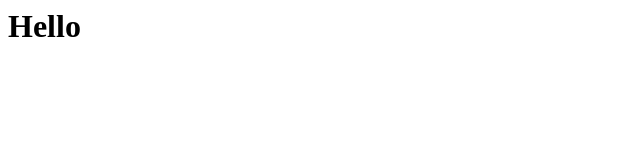
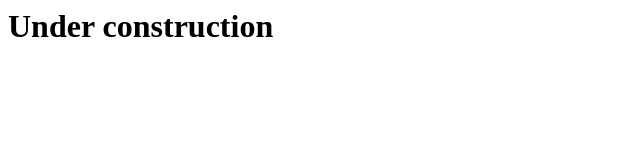
Before and after one commit to pproject88/aventurasdeSeP, a plain HTML site: page index.html in a window 1280 px wide. Shown: the whole page, without its empty margins (0-640 px from the left). Drawn offline with Linux system fonts and the light colour scheme.

Commit message:
Changed to under construction.

```diff
--- a/index.html
+++ b/index.html
@@ -1 +1 @@
-<h1>Hello</h1>
+<h1>Under construction</h1>
```
